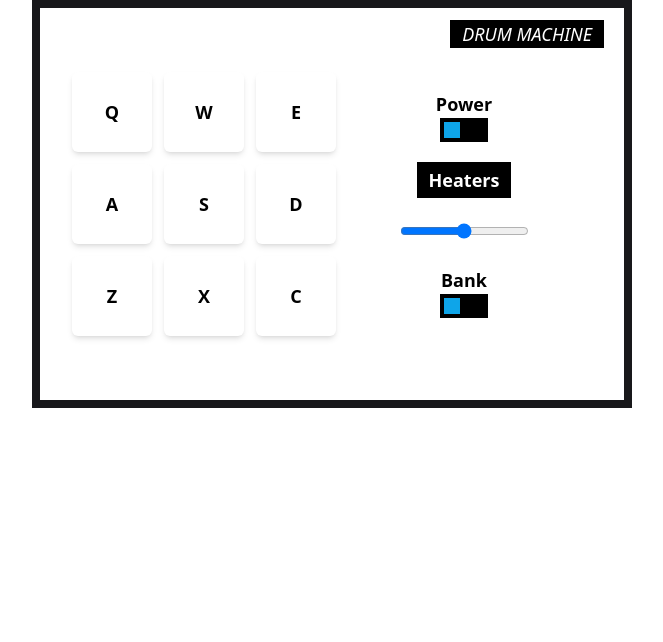
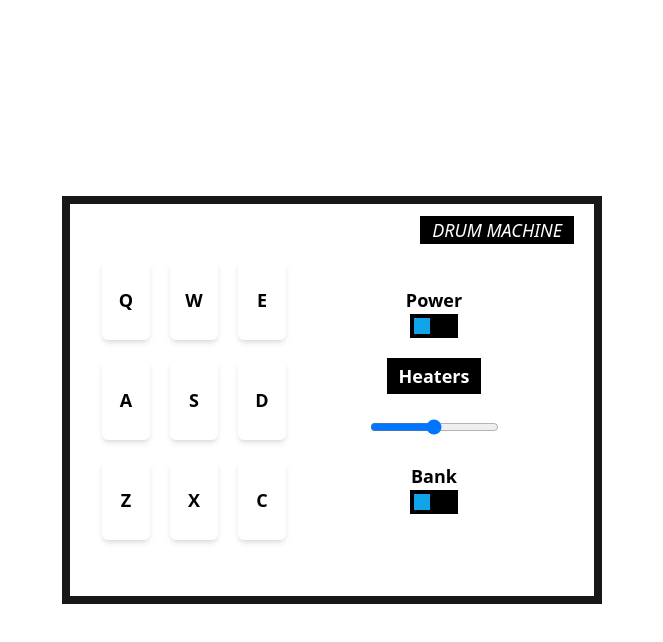
Before and after one commit to BaraouSaid/drum-machine, a React (Vite) app: page / in a window 1280 px wide. Shown: the top 642 px of the page, without its empty margins (308-971 px from the left). Built offline with nearby package versions, Linux system fonts and the light colour scheme.

Commit message:
Centered the machine vertically

```diff
--- a/src/App.jsx
+++ b/src/App.jsx
@@ -97,11 +97,17 @@ function App() {
 
   return (
     <div tabIndex={0} onKeyDown={playKeySound}>
+      <main className="flex items-center justify-center min-h-screen">
         <div
           id="drum-machine"
-        className="relative flex flex-row items-center justify-around h-auto p-1 px-8 mx-auto text-lg font-black bg-white border-8 border-solid flex-sm:flex-wrap h-3/4 border-zinc-900 w-max"
+          className="relative flex flex-row items-center justify-around p-1 px-8 mx-8 text-lg font-black bg-white border-8 border-solid h-3/4 flex-sm:flex-wrap border-zinc-900 w-max"
         >
-        <Drumpads heaters={heaters} playSound={playSound} clipname={clipName} />
+          <div className="flex items-center justify-center gap-5">
+            <Drumpads
+              heaters={heaters}
+              playSound={playSound}
+              clipname={clipName}
+            />
 
             <div className="absolute px-3 italic font-light text-white bg-black top-3 right-5">
               DRUM MACHINE
@@ -110,6 +116,8 @@ function App() {
             <Controls clipName={clipName} />
           </div>
         </div>
+      </main>
+    </div>
   );
 }
 
--- a/src/components/Drumpads.jsx
+++ b/src/components/Drumpads.jsx
@@ -1,13 +1,13 @@
 const Drumpads = ({ heaters, playSound }) => {
   return (
-    <div className="grid items-center justify-center grid-cols-3 gap-3 h-92">
+    <div className="grid items-center justify-center grid-cols-3 md:gap-5 h-92 sm:gap-10">
       {heaters.map(({ id, src, keyboardKey, clipName }) => {
         return (
           <div
             onClick={() => {
               playSound(keyboardKey, clipName);
             }}
-            className="flex items-center justify-center w-20 h-20 bg-white rounded-md shadow-md cursor-pointer drum-pad"
+            className="flex items-center justify-center w-12 h-20 bg-white rounded-md shadow-md cursor-pointer drum-pad"
             key={id}
             id={src}
           >
```
Lines whose indentation alone changed are shown as unchanged.
